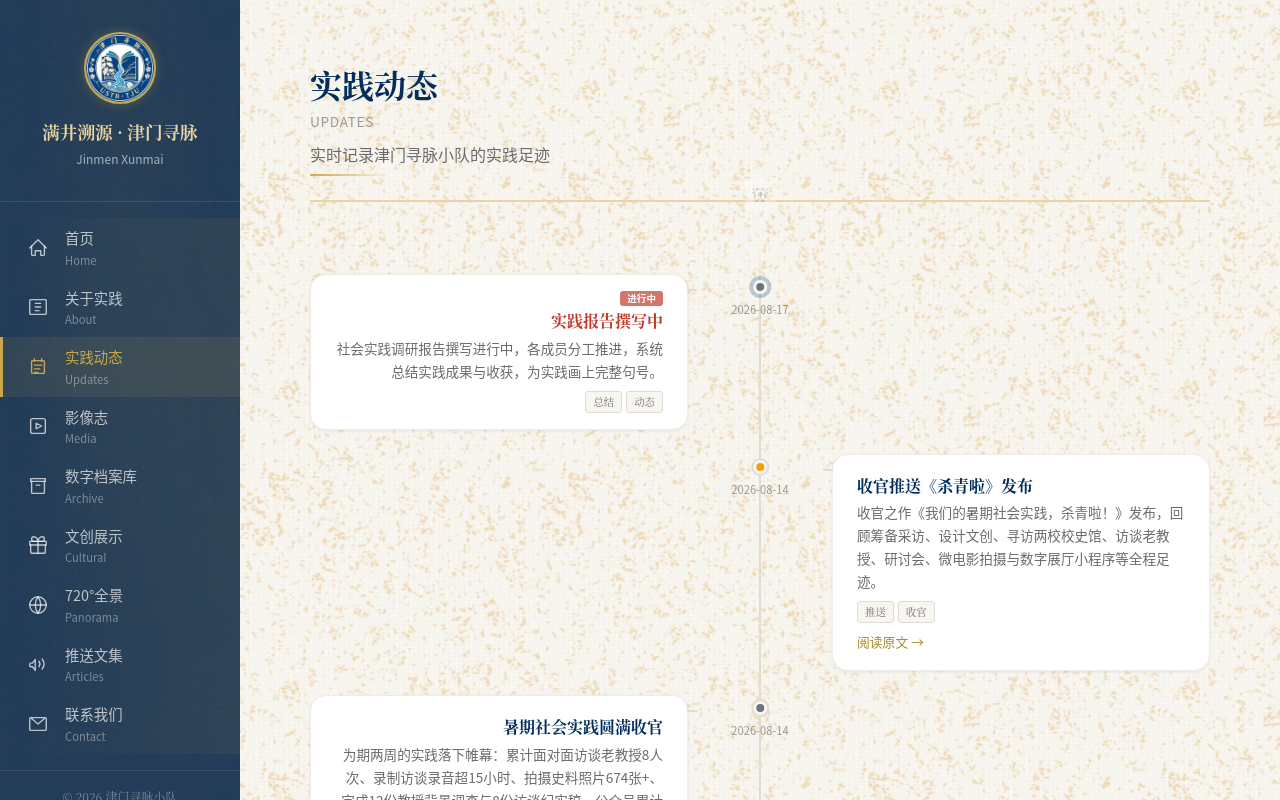
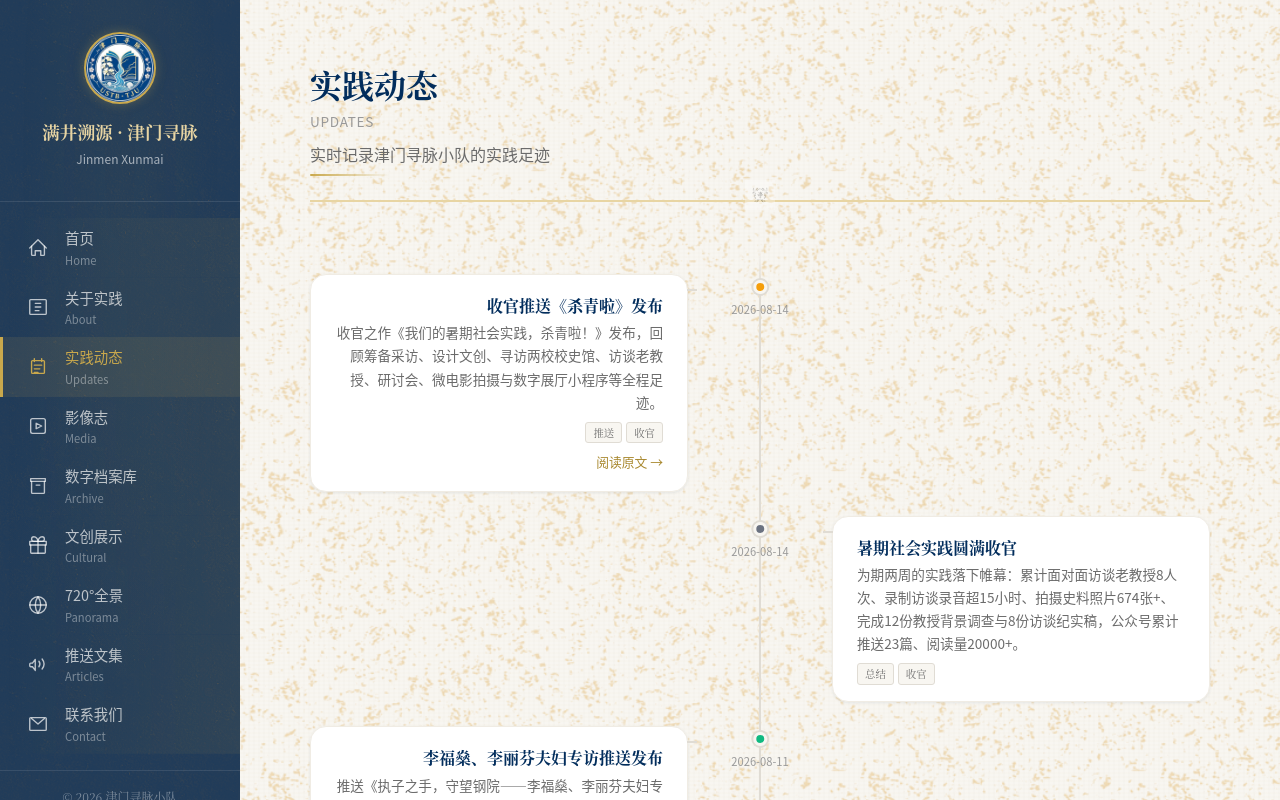
Before and after one commit to ottoapocalypse-beep/jinmen-xunmai, a Vue app: page /#/activity in a window 1280 px wide. Shown: the top 800 px of the page. Built offline with nearby package versions, Linux system fonts and the light colour scheme.

Commit message:
实践动态：删除实践报告撰写中条目

```diff
--- a/src/data/activities.ts
+++ b/src/data/activities.ts
@@ -392,12 +392,4 @@ export const activities: Activity[] = [
     summary: '为期两周的实践落下帷幕：累计面对面访谈老教授8人次、录制访谈录音超15小时、拍摄史料照片674张+、完成12份教授背景调查与8份访谈纪实稿，公众号累计推送23篇、阅读量20000+。',
     tags: ['总结', '收官'],
   },
-  {
-    id: 'act-51',
-    title: '实践报告撰写中',
-    date: '2026-08-17',
-    summary: '社会实践调研报告撰写进行中，各成员分工推进，系统总结实践成果与收获，为实践画上完整句号。',
-    tags: ['总结', '动态'],
-    active: true,
-  },
 ]
```
